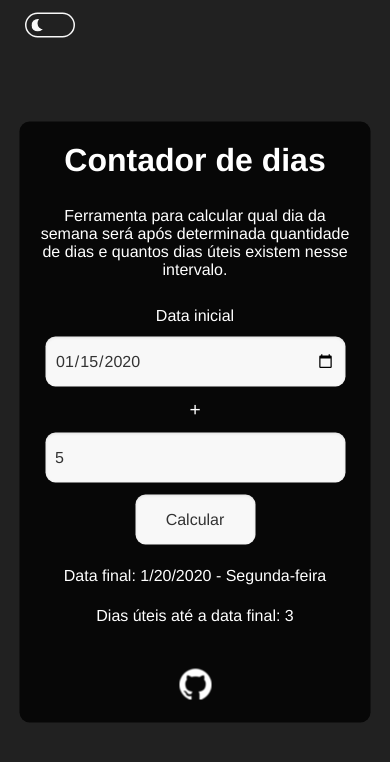
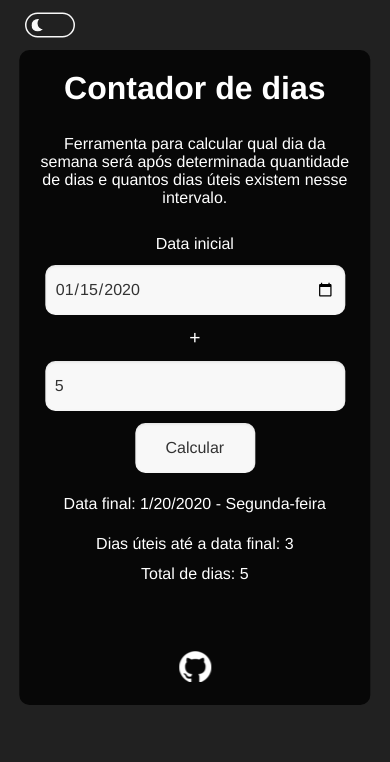
Before and after one commit to Soljaa/Diasboleto, a plain HTML site: page src/index.html in a window 390 px wide. Both pictures are taken after typing "2020-01-15", "5" into the empty fields and a click on the button "Calcular". Drawn offline with Linux system fonts and the light colour scheme.

Commit message:
feat: add new info fiels and responsive

```diff
--- a/src/index.html
+++ b/src/index.html
@@ -1,5 +1,6 @@
 <!DOCTYPE html>
 <html lang="br">
+
 <head>
   <meta charset="UTF-8">
   <meta http-equiv="X-UA-Compatible" content="IE=edge">
@@ -8,6 +9,7 @@
   <title>Contador de dias</title>
   <script src="js/main.js"></script>
 </head>
+
 <body>
   <div class="toggle-switch">
     <label class="switch-label">
@@ -17,7 +19,8 @@
   </div>
   <div class="card shadow">
     <h1 style="margin-bottom: 1rem;">Contador de dias</h1>
-        <P style="text-align:center; margin-bottom: 1rem;" >Ferramenta para calcular qual dia da semana será após determinada quantidade de dias e quantos dias úteis existem nesse intervalo.
+    <P style="text-align:center; margin-bottom: 1rem;">Ferramenta para calcular qual dia da semana será após determinada
+      quantidade de dias e quantos dias úteis existem nesse intervalo.
     </P>
     <p>Data inicial</p>
     <input tabindex="0" type="date" id="data-inicio">
@@ -26,6 +29,9 @@
     <button tabindex="0" onclick="somar_dias()" class="btn-calcular">Calcular</button>
     <p id="data-final" style="margin:10px"> </p>
     <p id="dias-uteis"> </p>
+    <p id="total-dias"> </p>
+    <p id="total-meses"> </p>
+    <p id="total-anos"> </p>
     <div class="credits" style="margin-top: 2rem;">
       <a tabindex="0" href="https://github.com/Soljaa" target="_blank" style="color:var(--light); ;">
         <img src="images/github-mark-white.png" alt="icone-github">
@@ -35,7 +41,6 @@
 </body>
 
 <style>
-
   body {
     --red: #dc143c;
     --light: #f8f8f8;
@@ -46,7 +51,7 @@ body {
     color: #ffffff;
   }
 
-*{
+  * {
     box-sizing: border-box;
     padding: 0;
     margin: 0;
@@ -114,27 +119,37 @@ body {
     line-height: 30px;
   }
 
-button:hover{
+  button:hover {
     transition: .4s;
     background-color: var(--light);
   }
-button:active{
+
+  button:active {
     transform: scale(0.9, 0.9);
     transition: 0.1s;
     box-shadow: 4px 4px 0px rgba(0, 0, 0, 0.25);
   }
 
-@media (max-width: 683px){
-    .card{
+  @media (max-width: 683px) {
+    .card {
       width: 90%;
       max-width: unset;
+      position: relative;
+      left: unset;
+      top: unset;
+      transform: translate(5.5%, 0%);
+      max-width: unset;
+      min-height: unset;
+      margin-bottom: 20px;
     }
   }
+
   @media screen and (min-width: 684px) and (max-width: 1366px) {
     .card {
       min-width: 60%;
     }
   }
+
   .toggle-switch {
     position: relative;
     width: 100px;
@@ -166,11 +181,11 @@ button:active{
     transition: 0.3s;
   }
 
-.checkbox:checked ~ .switch-label{
+  .checkbox:checked~.switch-label {
     border: 3px solid var(--light);
   }
 
-.checkbox:checked ~ .slider {
+  .checkbox:checked~.slider {
     background-color: var(--red);
   }
 
@@ -189,7 +204,7 @@ button:active{
     transition: 0.3s;
   }
 
-.checkbox:checked ~ .slider::before {
+  .checkbox:checked~.slider::before {
     -webkit-transform: translateX(50px);
     -ms-transform: translateX(50px);
     transform: translateX(50px);
@@ -197,6 +212,7 @@ button:active{
     -webkit-box-shadow: none;
     box-shadow: none;
   }
+
 </style>
 
 </html>
--- a/src/js/main.js
+++ b/src/js/main.js
@@ -34,6 +34,13 @@ function somar_dias() {
 
         document.getElementById('data-final').textContent = 'Data final: ' + nova_data.toLocaleDateString() + ' - ' + diasDaSemana[nova_data.getDay()]
         document.getElementById('dias-uteis').textContent = 'Dias úteis até a data final: ' + diasUteis(data_timestamp, dias)
+        document.getElementById('total-dias').textContent = 'Total de dias: ' + dias
+        if(dias > 30){
+            document.getElementById('total-meses').textContent = 'Total de meses: ' + Math.round(dias/30) + ' mes(es)' + ' e ' + dias%30 + ' dia(s)'
+        }
+        if(dias > 365){
+            document.getElementById('total-anos').textContent = 'Total de anos: ' + Math.round(dias/365) + ' ano(s)' + ' e ' + dias%365 + ' mes(es)'
+        }
     }
     else {
         document.getElementById('data-final').textContent = 'Digite valores válidos!'
```
Lines whose indentation alone changed are shown as unchanged.
